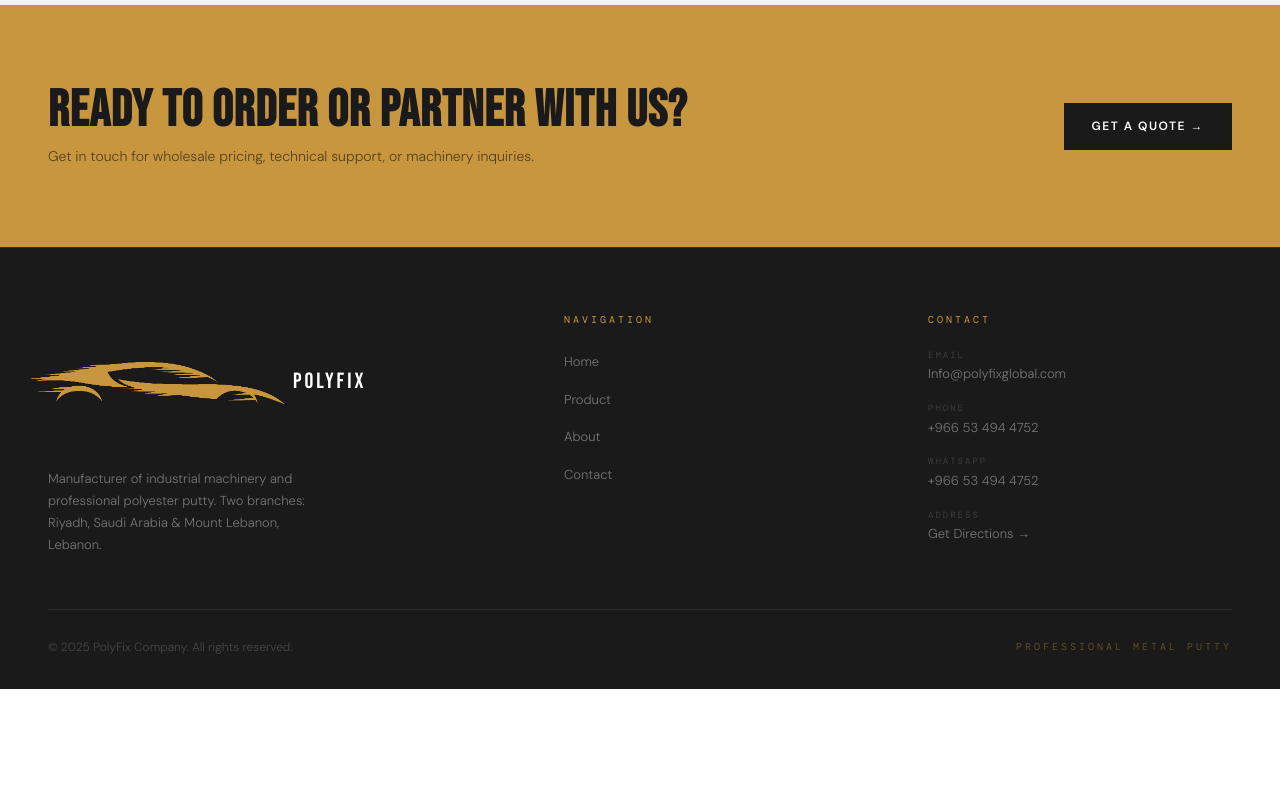
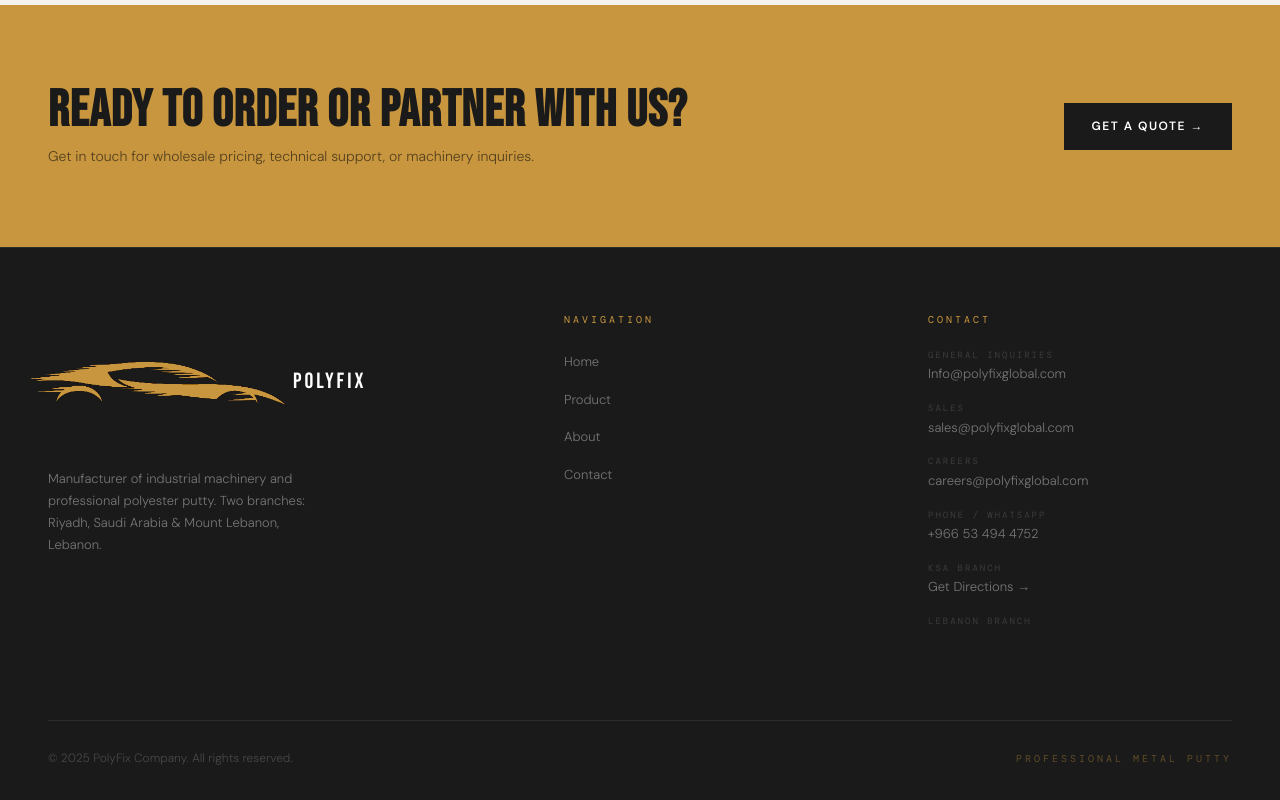
Before and after one commit to generalberr/polyfix-website, a Next.js app: page / in a window 1280 px wide. Shown: the part 4026-4826 px from the top of the page. Before the commit the page ends 4715 px from the top, so only its background shows below. Built offline with nearby package versions, Linux system fonts and the light colour scheme.

Commit message:
Add files via upload

```diff
--- a/src/components/Footer.tsx
+++ b/src/components/Footer.tsx
@@ -33,22 +33,28 @@ export default function Footer({ lang = 'en' }: { lang?: 'en' | 'ar' }) {
         <div className={styles.col}>
           <div className={styles.heading}>{isAr ? 'التواصل' : 'Contact'}</div>
           <div className={styles.contactItem}>
-            <span className={styles.contactLabel}>{isAr ? 'البريد الإلكتروني' : 'Email'}</span>
+            <span className={styles.contactLabel}>General Inquiries</span>
             <a href="mailto:Info@polyfixglobal.com">Info@polyfixglobal.com</a>
           </div>
           <div className={styles.contactItem}>
-            <span className={styles.contactLabel}>{isAr ? 'الهاتف' : 'Phone'}</span>
-            <a href="tel:+966534944752">+966 53 494 4752</a>
+            <span className={styles.contactLabel}>Sales</span>
+            <a href="mailto:sales@polyfixglobal.com">sales@polyfixglobal.com</a>
           </div>
           <div className={styles.contactItem}>
-            <span className={styles.contactLabel}>WhatsApp</span>
+            <span className={styles.contactLabel}>Careers</span>
+            <a href="mailto:careers@polyfixglobal.com">careers@polyfixglobal.com</a>
+          </div>
+          <div className={styles.contactItem}>
+            <span className={styles.contactLabel}>Phone / WhatsApp</span>
             <a href="https://wa.me/966534944752" target="_blank" rel="noopener noreferrer">+966 53 494 4752</a>
           </div>
           <div className={styles.contactItem}>
-            <span className={styles.contactLabel}>{isAr ? 'العنوان' : 'Address'}</span>
-            <a href="https://maps.app.goo.gl/f9gh1YD8fTQtaEFw6" target="_blank" rel="noopener noreferrer">
-              {isAr ? 'احصل على الاتجاهات ←' : 'Get Directions →'}
-            </a>
+            <span className={styles.contactLabel}>KSA Branch</span>
+            <a href="https://maps.app.goo.gl/f9gh1YD8fTQtaEFw6" target="_blank" rel="noopener noreferrer">Get Directions →</a>
+          </div>
+          <div className={styles.contactItem}>
+            <span className={styles.contactLabel}>Lebanon Branch</span>
+            <span>Mount Lebanon, Lebanon</span>
           </div>
         </div>
       </div>
```
